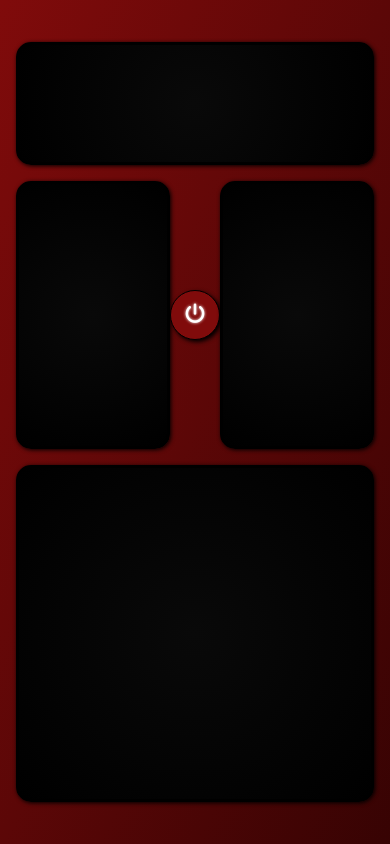
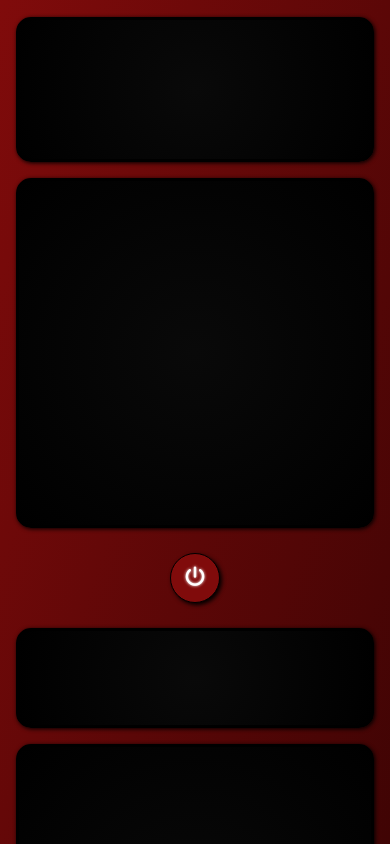
Before and after one commit to Kerelski/ToDoList, an Angular app: page / in a window 390 px wide. Shown: the top 844 px of the page. Built offline with nearby package versions, Linux system fonts and the light colour scheme.

Commit message:
media queries

```diff
--- a/src/task/task.component.scss
+++ b/src/task/task.component.scss
@@ -3,6 +3,10 @@ li {
   padding: 15px 0;
   border-bottom: dashed 2px white;
   text-shadow: white 0 0 3px;
+  overflow-wrap: break-word;
+  white-space: normal;
+  max-width: 100%;
+  overflow-x: hidden;
 
   &:hover {
     color: #069309;
--- a/src/task/task.component.ts
+++ b/src/task/task.component.ts
@@ -18,14 +18,8 @@ export class TaskComponent{
   @Output() delete: EventEmitter<void> = new EventEmitter<void>();
   @Output() statusChanged: EventEmitter<Status> = new EventEmitter<Status>();
   @Output() selected = new EventEmitter<any>();
-  deleteTask(): void{
-    this.delete.emit();
-  }
   onSelect(): void{
     this.selected.emit(this.task);
   }
-  changeStatus(status: Status): void{
-    this.statusChanged.emit(status);
-  }
 
 }
--- a/src/toDoList/toDoList.component.scss
+++ b/src/toDoList/toDoList.component.scss
@@ -11,11 +11,15 @@ $color-black: #000000;
   font-style: normal;
 }
 
+* {
+  box-sizing: border-box;
+}
+
 .wrapper {
   width: 100vw;
   height: 100vh;
   background: linear-gradient(to bottom right, #800b0b, #370303);
-  padding: 5vh 4vw;
+  padding: 2vh 4vw;
   box-sizing: border-box;
   display: flex;
   flex-direction: column;
@@ -27,7 +31,7 @@ $color-black: #000000;
     flex-direction: column;
     justify-content: center;
     align-items: center;
-    height: 200px;
+    min-height: 105px;
   }
 }
 
@@ -50,12 +54,13 @@ $color-black: #000000;
   padding: 20px;
 }
 
+
 .managementContainer {
   display: flex;
   flex-direction: row;
   justify-content: space-between;
   width: 100%;
-  height: 700px;
+  min-height: 300px;
 
   #searchingScreen {
     display: flex;
@@ -74,11 +79,11 @@ $color-black: #000000;
     display: flex;
     justify-content: center;
     align-items: center;
+    margin: 10px 0;
 
     #powerButton {
       width: 50px;
       height: 50px;
-      border: none;
       outline: none;
       border-radius: 50%;
       border: black 1px solid;
@@ -171,23 +176,28 @@ input {
 
   > .screenColumn:not(:last-child) {
     border-right: 2px dashed $color-white;
-    margin-right: 20px;
   }
 }
 
 .screenColumn {
-  flex: 1;
+  flex: 0 0 33.3%;
+  width: 33.3%;
   display: flex;
   flex-direction: column;
-  padding-right: 40px;
-  overflow-y: auto;
-  max-height: 100%;
   min-height: 0;
 
   > h3 {
     text-align: center;
     margin: 10px 0;
+    flex-shrink: 0;
   }
+
+  > ul {
+    flex-grow: 1;
+    overflow-y: auto;
+    padding: 20px;
+    margin: 0;
+    list-style: none;
 
     &::-webkit-scrollbar {
       width: 12px;
@@ -211,19 +221,48 @@ input {
       }
     }
   }
-
-li {
-  list-style: none;
-  padding: 15px 0;
-  border-bottom: dashed 2px $color-white;
-  text-shadow: $color-white 0 0 3px;
-
-  &:hover {
-    color: $color-green;
-    text-shadow: $color-green 0 0 3px;
 }
-
-  span {
-    display: block;
+@media (max-width: 1400px){
+  .wrapper {
+    height: auto;
+  }
+  .mainScreen .list{
+    flex-direction: column;
+    min-height: 300px;
+    > .screenColumn:not(:last-child) {
+      border-right: none;
     }
   }
+  .screenColumn {
+    width: 100%;
+  }
+  .managementContainer{
+    flex-direction: column;
+    min-height: 450px;
+  }
+  #selectScreen, #searchingScreen{
+    width: 100% !important;
+  }
+  #searchingScreen {
+    min-height: 250px;
+  }
+  #selectScreen {
+    min-height: 100px;
+  }
+}
+@media (max-width: 700px) {
+  #addingContainer {
+    flex-direction: column;
+  }
+  #searchingScreen {
+    min-height: 350px;
+  }
+  .managementContainer{
+    min-height: 550px;
+  }
+}
+@media (max-width: 575px) {
+  .wrapper header{
+    min-height: 145px;
+  }
+}
```
Lines whose indentation alone changed are shown as unchanged.
